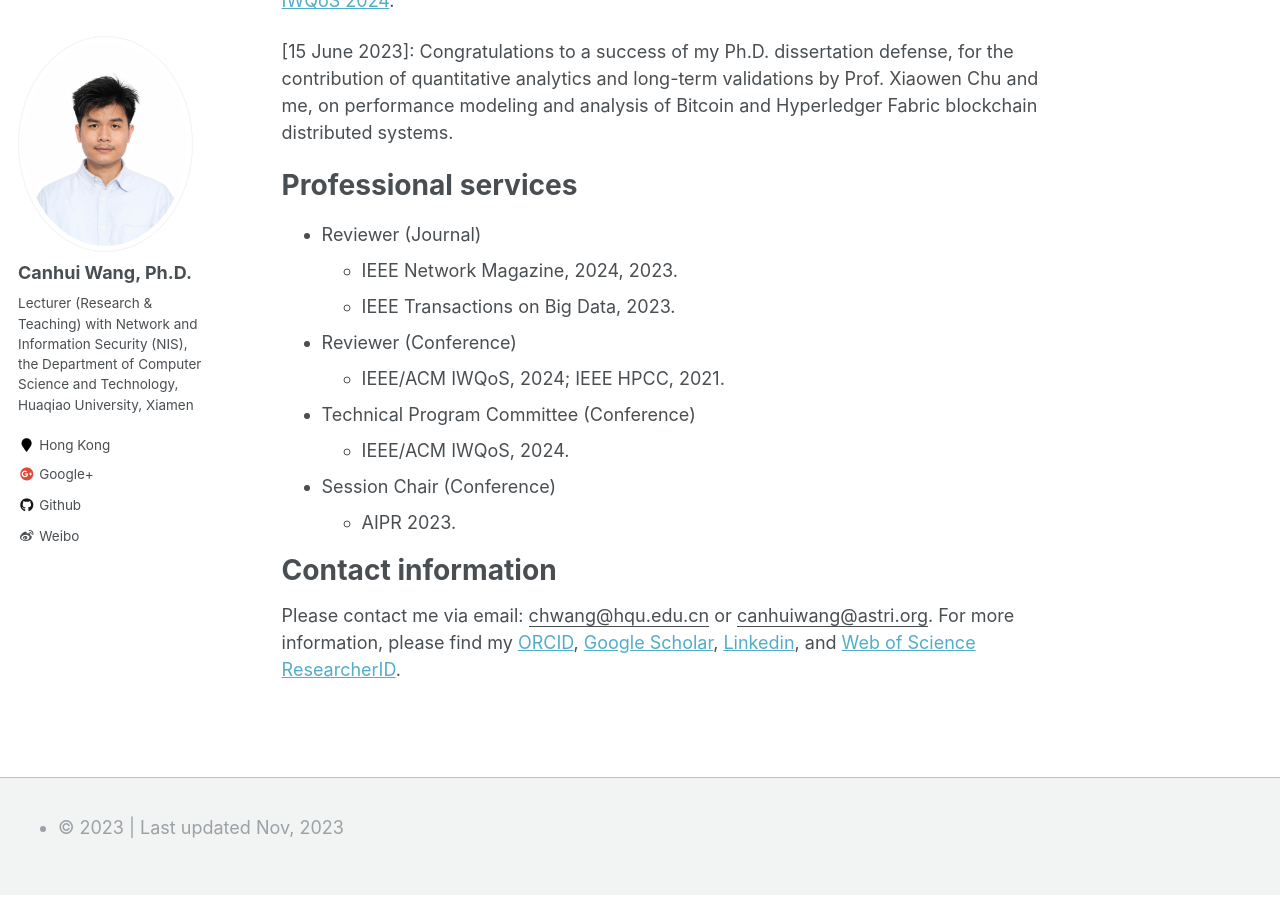
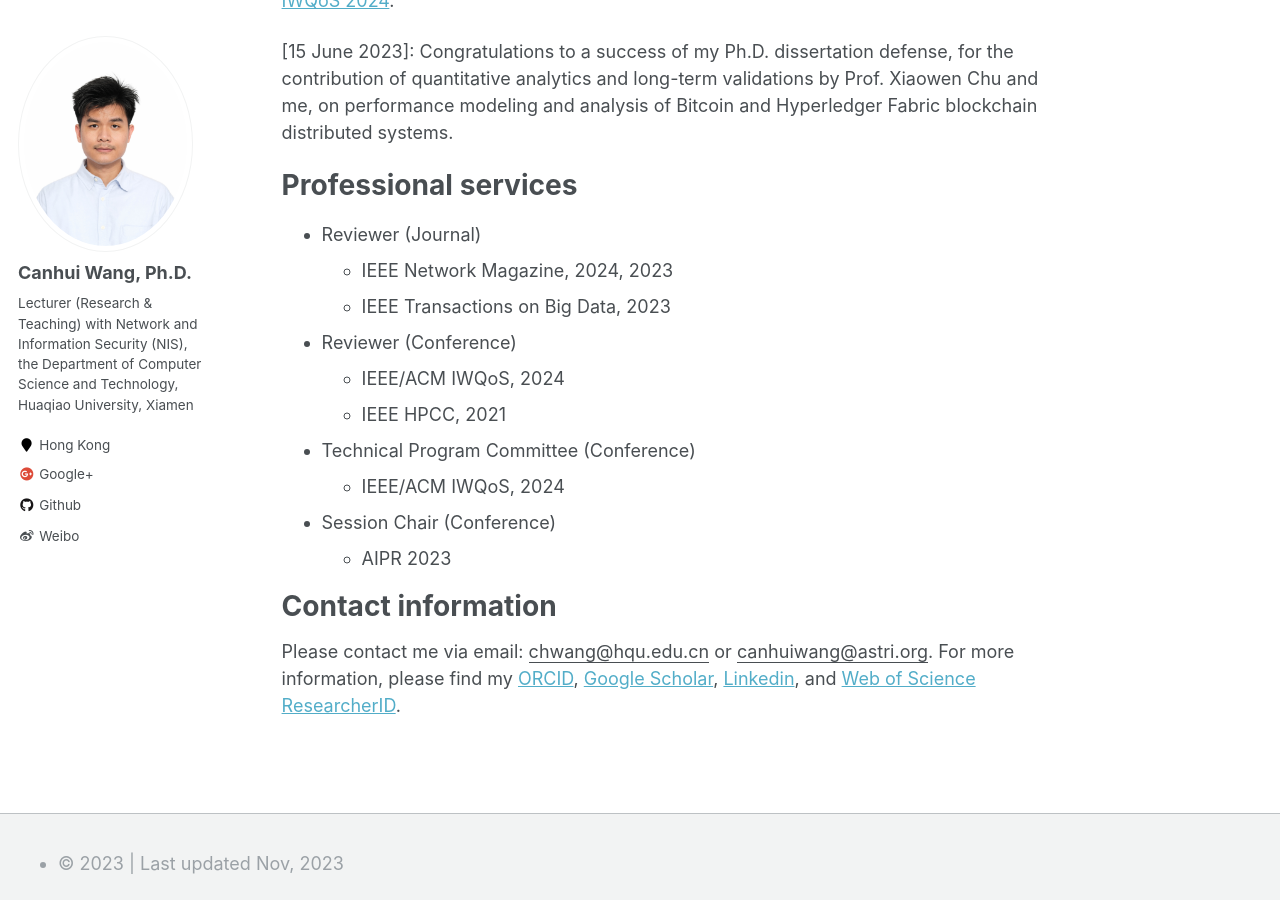
Before and after one commit to Canhui/canhui.github.io, a Jekyll site: the page built from _pages/about.md, in a window 1280 px wide and 900 px high, scrolled down 649 px. Built offline with Jekyll 4.4.1, drawn with Linux system fonts in a browser that asks for light colours.

```diff
--- a/_pages/about.md
+++ b/_pages/about.md
@@ -38,14 +38,15 @@ IEEE HPCC, 2021 (reviewer)
 Professional services
 ======
 * Reviewer (Journal)
-  * IEEE Network Magazine, 2024, 2023.
-  * IEEE Transactions on Big Data, 2023.
+  * IEEE Network Magazine, 2024, 2023
+  * IEEE Transactions on Big Data, 2023
 * Reviewer (Conference)
-  * IEEE/ACM IWQoS, 2024; IEEE HPCC, 2021.
+  * IEEE/ACM IWQoS, 2024
+  * IEEE HPCC, 2021
 * Technical Program Committee (Conference)
-  * IEEE/ACM IWQoS, 2024.
+  * IEEE/ACM IWQoS, 2024
 * Session Chair (Conference)
-  * AIPR 2023.
+  * AIPR 2023
 
 
 <!-- **News on June 15, 2023:** Congratulations -->
```
